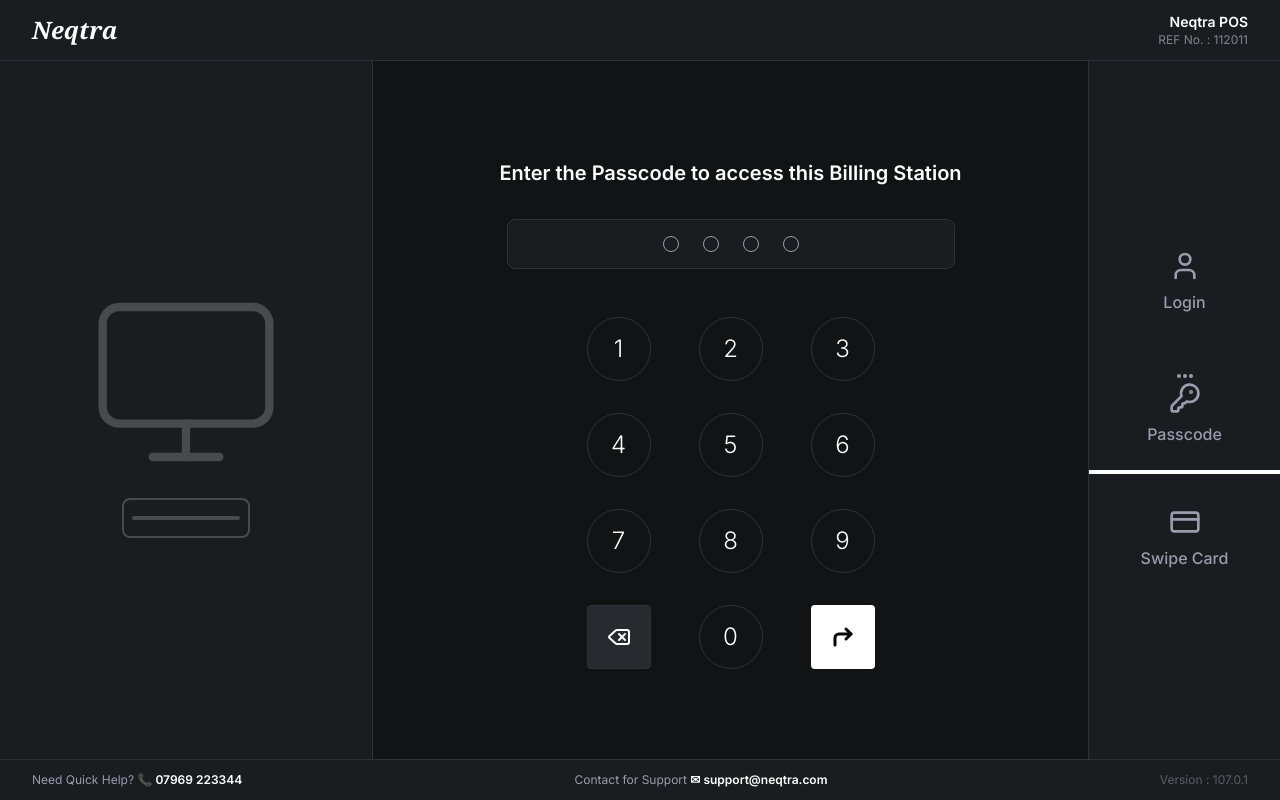
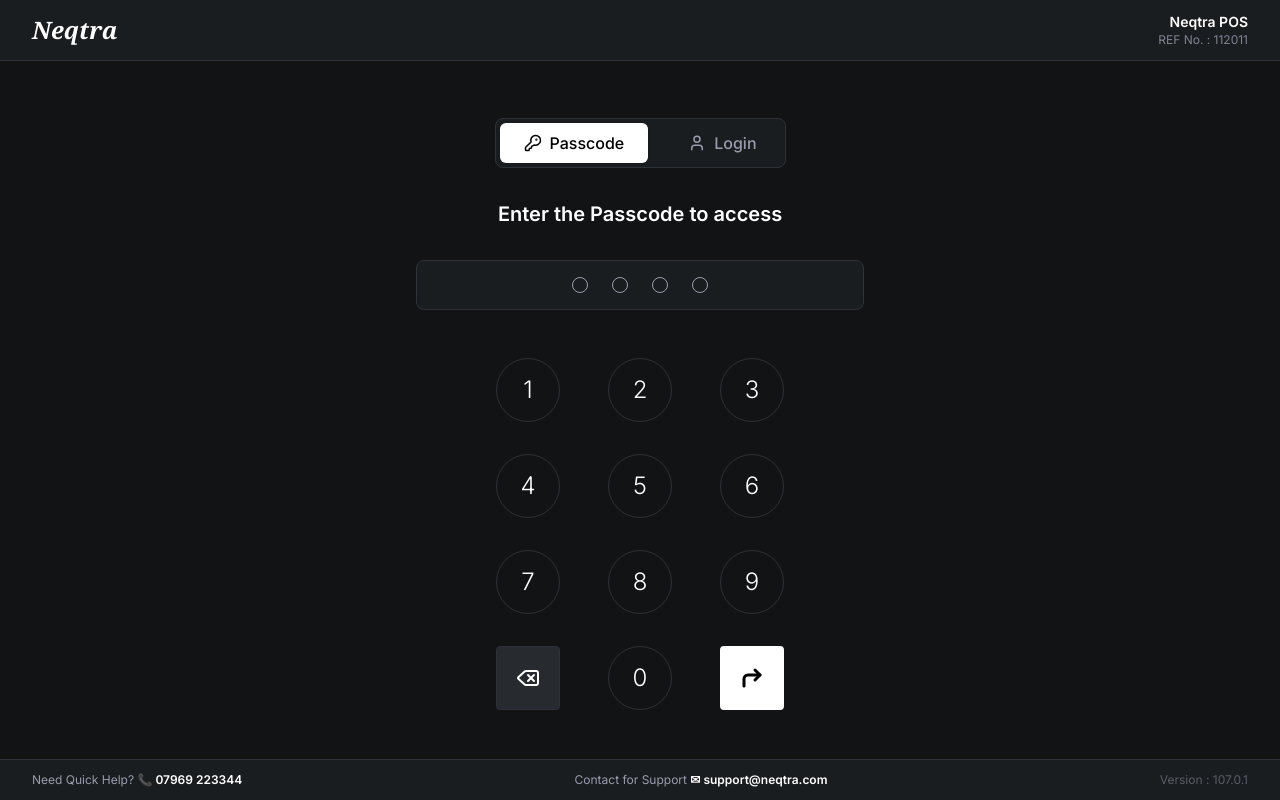
Before and after one commit to mchaitanya1118/Neqtra-POS, a Next.js app in the folder frontend/: page / in a window 1280 px wide. Built offline with nearby package versions, Linux system fonts and the light colour scheme.

Commit message:
fix: Login refactor, AuthGuard, and Session Persistence

```diff
--- a/frontend/app/(auth)/page.tsx
+++ b/frontend/app/(auth)/page.tsx
@@ -1,25 +1,62 @@
 "use client";
 
-import React, { useState } from 'react';
-import { User, KeyRound, CreditCard, Delete, Divide, Monitor } from 'lucide-react';
+import React, { useState, useEffect } from 'react';
+import { User, KeyRound, CreditCard, Delete, Divide } from 'lucide-react';
 import { useRouter } from 'next/navigation';
 import { useAuthStore } from '@/store/useAuthStore';
 
 export default function LoginPage() {
     const [passcode, setPasscode] = useState('');
-    const [activeTab, setActiveTab] = useState<'login' | 'passcode' | 'swipe'>('passcode');
+    const [activeTab, setActiveTab] = useState<'login' | 'passcode'>('passcode');
     const router = useRouter();
 
-    const { login } = useAuthStore();
+    const { login, user, hasHydrated } = useAuthStore();
     const [error, setError] = useState('');
+    const [isLoggingIn, setIsLoggingIn] = useState(false);
+
+    useEffect(() => {
+        if (hasHydrated && user) {
+            const target = user.role === 'Waiter' ? '/tables' : '/billing';
+            router.replace(target);
+        }
+    }, [user, hasHydrated, router]);
 
     const [username, setUsername] = useState('');
     const [password, setPassword] = useState('');
 
+    const submitPasscode = async (code: string) => {
+        if (isLoggingIn) return;
+        setIsLoggingIn(true);
+        setError('');
+
+        try {
+            const result = await login({ passcode: code });
+            if (result.success && result.user) {
+                if (result.user.role === 'Waiter') {
+                    router.push('/tables');
+                } else {
+                    router.push('/billing');
+                }
+            } else {
+                setError(result.error || 'Invalid Passcode');
+                setPasscode('');
+                setIsLoggingIn(false);
+            }
+        } catch (err) {
+            setError('Login failed');
+            setIsLoggingIn(false);
+        }
+    };
+
     const handleNumClick = (num: string) => {
         if (passcode.length < 4) {
-            setPasscode(prev => prev + num);
-            setError(''); // Clear error on input
+            const newPasscode = passcode + num;
+            setPasscode(newPasscode);
+            setError('');
+
+            if (newPasscode.length === 4) {
+                submitPasscode(newPasscode);
+            }
         }
     };
 
@@ -30,18 +67,7 @@ export default function LoginPage() {
 
     const handleEnter = async () => {
         if (passcode.length < 4) return;
-
-        const result = await login({ passcode });
-        if (result.success && result.user) {
-            if (result.user.role === 'Waiter') {
-                router.push('/tables');
-            } else {
-                router.push('/billing');
-            }
-        } else {
-            setError(result.error || 'Invalid Passcode');
-            setPasscode('');
-        }
+        submitPasscode(passcode);
     };
 
     const handleLoginSubmit = async () => {
@@ -49,7 +75,12 @@ export default function LoginPage() {
             setError('Please enter both username and password');
             return;
         }
+        if (isLoggingIn) return;
 
+        setIsLoggingIn(true);
+        setError('');
+
+        try {
             const result = await login({ username, password });
             if (result.success && result.user) {
                 if (result.user.role === 'Waiter') {
@@ -59,6 +90,11 @@ export default function LoginPage() {
                 }
             } else {
                 setError(result.error || 'Invalid credentials');
+                setIsLoggingIn(false);
+            }
+        } catch (err) {
+            setError('Login failed');
+            setIsLoggingIn(false);
         }
     };
 
@@ -78,22 +114,39 @@ export default function LoginPage() {
             {/* Main Content */}
             <div className="flex-1 flex overflow-hidden">
 
-                {/* Left Side - Illustration */}
-                <div className="flex-[0.8] flex items-center justify-center bg-surface border-r border-border">
-                    <div className="opacity-20 flex flex-col items-center">
-                        <Monitor size={200} strokeWidth={1} />
-                        <div className="mt-4 border-2 border-current rounded-lg p-2 w-32 h-10 flex justify-center items-center">
-                            <div className="bg-current rounded-full w-full h-1"></div>
-                        </div>
-                    </div>
+
+
+                {/* Center Content Area */}
+                <div className="flex-1 flex flex-col items-center justify-center pt-10 px-8 relative bg-background">
+
+                    {/* Top Navigation Tabs */}
+                    <div className="flex items-center gap-4 mb-8 bg-surface p-1 rounded-lg border border-border">
+                        <button
+                            onClick={() => setActiveTab('passcode')}
+                            className={`flex items-center gap-2 px-6 py-2 rounded-md transition-all ${activeTab === 'passcode'
+                                ? 'bg-primary text-primary-fg shadow-sm'
+                                : 'text-muted hover:text-foreground'
+                                }`}
+                        >
+                            <KeyRound size={18} />
+                            <span className="font-medium">Passcode</span>
+                        </button>
+                        <button
+                            onClick={() => setActiveTab('login')}
+                            className={`flex items-center gap-2 px-6 py-2 rounded-md transition-all ${activeTab === 'login'
+                                ? 'bg-primary text-primary-fg shadow-sm'
+                                : 'text-muted hover:text-foreground'
+                                }`}
+                        >
+                            <User size={18} />
+                            <span className="font-medium">Login</span>
+                        </button>
                     </div>
 
-                {/* Center Content Area */}
-                <div className="flex-[1.4] flex flex-col items-center justify-center pt-10 px-8 relative bg-background">
                     {activeTab === 'passcode' && (
                         <>
                             <h2 className="text-xl font-semibold mb-8 text-foreground">
-                                Enter the Passcode to access this Billing Station
+                                Enter the Passcode to access
                             </h2>
                             {error && <p className="text-destructive mb-4">{error}</p>}
 
@@ -184,53 +237,6 @@ export default function LoginPage() {
                             </button>
                         </div>
                     )}
-
-                    {activeTab === 'swipe' && (
-                        <div className="flex flex-col items-center justify-center text-muted">
-                            <CreditCard size={100} strokeWidth={1} className="mb-4" />
-                            <p className="text-lg">Please swipe your access card</p>
-                        </div>
-                    )}
-                </div>
-
-                {/* Right Side - Actions */}
-                <div className="w-48 bg-surface border-l border-border flex flex-col justify-center">
-
-                    <button
-                        onClick={() => setActiveTab('login')}
-                        className={`h-32 flex flex-col items-center justify-center gap-2 text-muted hover:bg-surface-light transition-colors relative ${activeTab === 'login' ? 'text-foreground' : ''}`}
-                    >
-                        <User size={32} />
-                        <span className="font-medium">Login</span>
-                        {activeTab === 'login' && <div className="absolute right-0 top-1/2 -translate-y-1/2 h-8 w-1 bg-primary"></div>}
-                    </button>
-
-                    <button
-                        onClick={() => setActiveTab('passcode')}
-                        className={`h-32 flex flex-col items-center justify-center gap-2 text-muted hover:bg-surface-light transition-colors relative ${activeTab === 'passcode' ? 'text-foreground' : ''}`}
-                    >
-                        {/* Custom Passcode Icon */}
-                        <div className="flex flex-col items-center">
-                            <div className="flex gap-0.5 mb-1">
-                                <div className="w-1 h-1 bg-current rounded-full"></div>
-                                <div className="w-1 h-1 bg-current rounded-full"></div>
-                                <div className="w-1 h-1 bg-current rounded-full"></div>
-                            </div>
-                            <KeyRound size={32} />
-                        </div>
-                        <span className="font-medium">Passcode</span>
-                        {activeTab === 'passcode' && <div className="absolute bottom-0 left-0 w-full h-1 bg-primary"></div>}
-                    </button>
-
-                    <button
-                        onClick={() => setActiveTab('swipe')}
-                        className={`h-32 flex flex-col items-center justify-center gap-2 text-muted hover:bg-surface-light transition-colors relative ${activeTab === 'swipe' ? 'text-foreground' : ''}`}
-                    >
-                        <CreditCard size={32} />
-                        <span className="font-medium">Swipe Card</span>
-                        {activeTab === 'swipe' && <div className="absolute right-0 top-1/2 -translate-y-1/2 h-8 w-1 bg-primary"></div>}
-                    </button>
-
                 </div>
             </div>
 
--- a/frontend/app/(dashboard)/layout.tsx
+++ b/frontend/app/(dashboard)/layout.tsx
@@ -4,6 +4,7 @@ import { Sidebar } from "@/components/layout/Sidebar";
 import { Header } from "@/components/layout/Header";
 import { OfflineSync } from "@/components/OfflineSync";
 import { useState } from "react";
+import { AuthGuard } from "@/components/auth/AuthGuard";
 
 export default function DashboardLayout({
     children,
@@ -13,6 +14,7 @@ export default function DashboardLayout({
     const [isSidebarOpen, setIsSidebarOpen] = useState(false);
 
     return (
+        <AuthGuard>
             <div className="flex flex-col h-screen overflow-hidden bg-background">
                 {/* Top Navigation */}
                 <Header onMenuClick={() => setIsSidebarOpen(true)} />
@@ -29,5 +31,6 @@ export default function DashboardLayout({
                     </main>
                 </div>
             </div>
+        </AuthGuard>
     );
 }
--- /dev/null
+++ b/frontend/components/auth/AuthGuard.tsx
@@ -0,0 +1,30 @@
+"use client";
+
+import { useEffect } from "react";
+import { useRouter } from "next/navigation";
+import { useAuthStore } from "@/store/useAuthStore";
+
+export function AuthGuard({ children }: { children: React.ReactNode }) {
+    const { user, hasHydrated } = useAuthStore();
+    const router = useRouter();
+
+    useEffect(() => {
+        if (hasHydrated && !user) {
+            router.replace("/");
+        }
+    }, [user, hasHydrated, router]);
+
+    if (!hasHydrated) {
+        return (
+            <div className="flex items-center justify-center h-screen bg-gray-100 dark:bg-[#1a1b1e]">
+                <div className="animate-spin rounded-full h-8 w-8 border-b-2 border-[#d32f2f]"></div>
+            </div>
+        );
+    }
+
+    if (!user) {
+        return null; // Will redirect
+    }
+
+    return <>{children}</>;
+}
--- a/frontend/store/useAuthStore.ts
+++ b/frontend/store/useAuthStore.ts
@@ -10,8 +10,10 @@ type User = {
 type AuthState = {
     user: User | null;
     token: string | null;
+    hasHydrated: boolean;
     login: (credentials: { passcode?: string; username?: string; password?: string }) => Promise<{ success: boolean; error?: string; user?: User }>;
     logout: () => void;
+    setHasHydrated: (state: boolean) => void;
 };
 
 export const useAuthStore = create<AuthState>()(
@@ -19,6 +21,7 @@ export const useAuthStore = create<AuthState>()(
         (set) => ({
             user: null,
             token: null,
+            hasHydrated: false,
             login: async (credentials) => {
                 try {
                     const response = await fetch('/api/auth/login', {
@@ -49,9 +52,13 @@ export const useAuthStore = create<AuthState>()(
                 }
             },
             logout: () => set({ user: null, token: null }),
+            setHasHydrated: (state) => set({ hasHydrated: state }),
         }),
         {
             name: 'auth-storage',
+            onRehydrateStorage: () => (state) => {
+                state?.setHasHydrated(true);
+            },
         }
     )
 );
```
Also changed, not shown: frontend/app/(dashboard)/dashboard/page.tsx (+9 -2 lines). Lines whose indentation alone changed are shown as unchanged.
